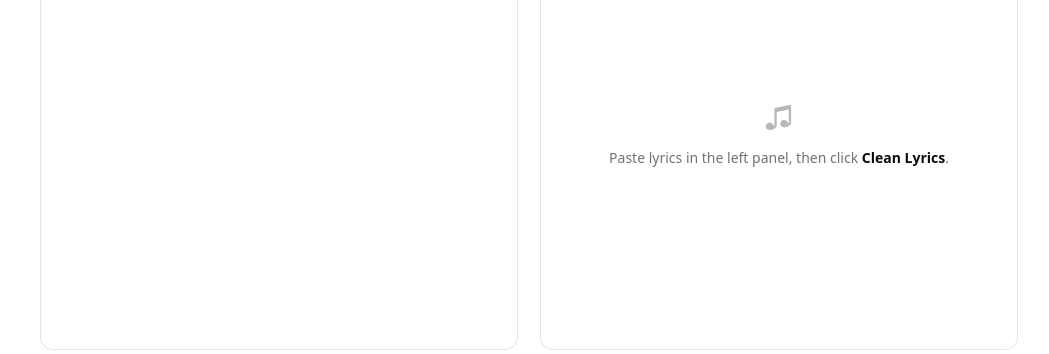
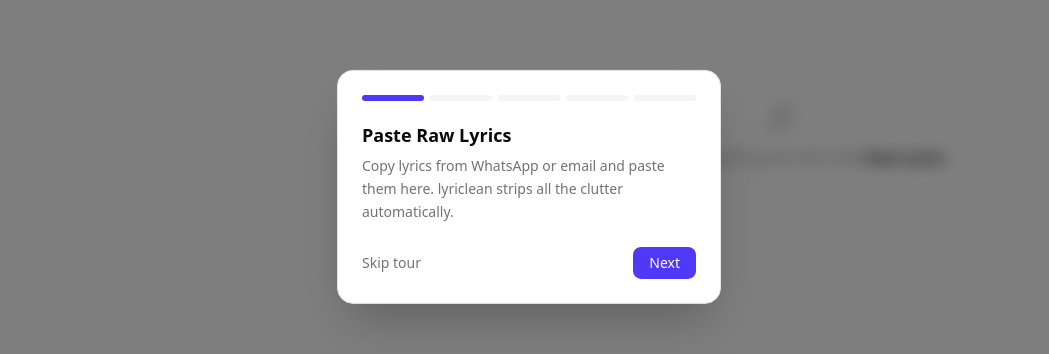
Before and after one commit to Ibinola/lyriclean, a Next.js app: page / in a window 1280 px wide. Shown: the part 213-567 px from the top of the page, without its empty margins (111-1160 px from the left). Built offline with nearby package versions, Linux system fonts and the light colour scheme.

Commit message:
refactor: replace react-joyride with custom tour component

```diff
--- a/package.json
+++ b/package.json
@@ -22,7 +22,6 @@
     "pptxgenjs": "^4.0.1",
     "react": "^19.2.7",
     "react-dom": "^19.2.7",
-    "react-joyride": "^3.1.0",
     "tailwind-merge": "^3.6.0",
     "tailwindcss": "^4.3.2"
   },
--- a/src/components/OnboardingTour.tsx
+++ b/src/components/OnboardingTour.tsx
@@ -1,71 +1,103 @@
 "use client";
 
 import { useCallback, useEffect, useState } from "react";
-import { Joyride, STATUS } from "react-joyride";
 
 const LS_KEY = "lyriclean:tourDone";
 
 const steps = [
   {
-    target: "main",
-    title: "Welcome to lyriclean",
-    content: "Let me show you around — it only takes 30 seconds.",
-    placement: "center" as const,
-    disableBeacon: true,
-  },
-  {
     target: "#input-area",
     title: "Paste Raw Lyrics",
-    content:
-      "Paste lyrics from WhatsApp, email, or a song sheet. lyriclean handles all the messy formatting.",
-    placement: "right" as const,
+    body: "Copy lyrics from WhatsApp or email and paste them here. lyriclean strips all the clutter automatically.",
   },
   {
     target: "#clean-btn",
     title: "Clean Lyrics",
-    content:
-      "Click this to strip fillers (x2, Repeat, Refrain), normalize section headers, and split into slides.",
-    placement: "bottom" as const,
+    body: "Click this to remove fillers (x2, Repeat, Refrain, emoji), normalize section headers, and split into slides.",
   },
   {
     target: "#lines-control",
     title: "Lines per Slide",
-    content:
-      "Set how many lines appear on each slide. Change it anytime and the output updates instantly.",
-    placement: "bottom" as const,
+    body: "Choose how many lines appear on each slide. Change it anytime \u2014 the output updates instantly.",
   },
   {
     target: "#output-panel",
     title: "Reorder & Edit",
-    content:
-      "Drag slides to rearrange the song order. Click any slide text to edit it directly.",
-    placement: "left" as const,
+    body: "Drag any slide to rearrange the song order. Click the text to edit a slide directly.",
   },
   {
     target: "#export-btn",
     title: "Export",
-    content:
-      "Download in EasyWorship, ProPresenter, or PowerPoint format — ready for service.",
-    placement: "top" as const,
+    body: "Download in EasyWorship, ProPresenter, or PowerPoint format \u2014 ready for Sunday.",
   },
 ];
 
 export default function OnboardingTour() {
-  const [run, setRun] = useState(false);
+  const [open, setOpen] = useState(false);
+  const [step, setStep] = useState(0);
 
   useEffect(() => {
     const done = localStorage.getItem(LS_KEY);
-    if (!done) setRun(true);
+    if (!done) setOpen(true);
   }, []);
 
-  const handleCallback = useCallback((data: Record<string, unknown>) => {
-    const { status } = data as { status: string };
-    if (status === STATUS.FINISHED || status === STATUS.SKIPPED) {
-      localStorage.setItem(LS_KEY, "1");
-      setRun(false);
-    }
+  const finish = useCallback(() => {
+    localStorage.setItem(LS_KEY, "1");
+    setOpen(false);
   }, []);
 
-  // @ts-expect-error react-joyride types are incomplete
-  return <Joyride steps={steps} run={run} callback={handleCallback} continuous showProgress showSkipButton scrollToFirstStep disableScrolling={false} locale={{ back: "Previous", close: "Skip", last: "Done", next: "Next", skip: "Skip tour" }} styles={{ options: { primaryColor: "#4f46e5", textColor: "#1e1b4b", backgroundColor: "#ffffff", arrowColor: "#ffffff", overlayColor: "rgba(0, 0, 0, 0.4)", zIndex: 1000 }, tooltipContainer: { textAlign: "left" }, buttonNext: { backgroundColor: "#4f46e5", fontSize: "0.875rem", padding: "6px 16px" }, buttonBack: { color: "#6b7280", fontSize: "0.875rem", marginRight: 8 }, buttonSkip: { color: "#9ca3af", fontSize: "0.875rem" } }} />;
+  if (!open) return null;
+
+  return (
+    <>
+      <div
+        className="fixed inset-0 z-40 bg-black/50 backdrop-blur-sm"
+        onClick={finish}
+      />
+      <div className="fixed left-1/2 top-1/2 z-50 w-full max-w-sm -translate-x-1/2 -translate-y-1/2 rounded-2xl border bg-card p-6 shadow-2xl">
+        <div className="mb-5 flex gap-1.5">
+          {steps.map((_, i) => (
+            <div
+              key={i}
+              className={`h-1.5 flex-1 rounded-full transition-colors ${
+                i === step ? "bg-indigo-600" : "bg-muted"
+              }`}
+            />
+          ))}
+        </div>
+
+        <h3 className="mb-1.5 text-lg font-semibold">{steps[step].title}</h3>
+        <p className="mb-6 text-sm leading-relaxed text-muted-foreground">
+          {steps[step].body}
+        </p>
+
+        <div className="flex items-center justify-between">
+          <button
+            onClick={finish}
+            className="text-sm text-muted-foreground underline-offset-2 hover:underline"
+          >
+            Skip tour
+          </button>
+          <div className="flex items-center gap-2">
+            {step > 0 && (
+              <button
+                onClick={() => setStep(step - 1)}
+                className="rounded-lg border px-4 py-1.5 text-sm text-muted-foreground transition-colors hover:bg-muted"
+              >
+                Previous
+              </button>
+            )}
+            <button
+              onClick={() =>
+                step < steps.length - 1 ? setStep(step + 1) : finish()
+              }
+              className="rounded-lg bg-indigo-600 px-4 py-1.5 text-sm text-white transition-colors hover:bg-indigo-700"
+            >
+              {step < steps.length - 1 ? "Next" : "Done"}
+            </button>
+          </div>
+        </div>
+      </div>
+    </>
+  );
 }
```
Also changed, not shown: 1 other file (tests, documents, lock files or other folders).
